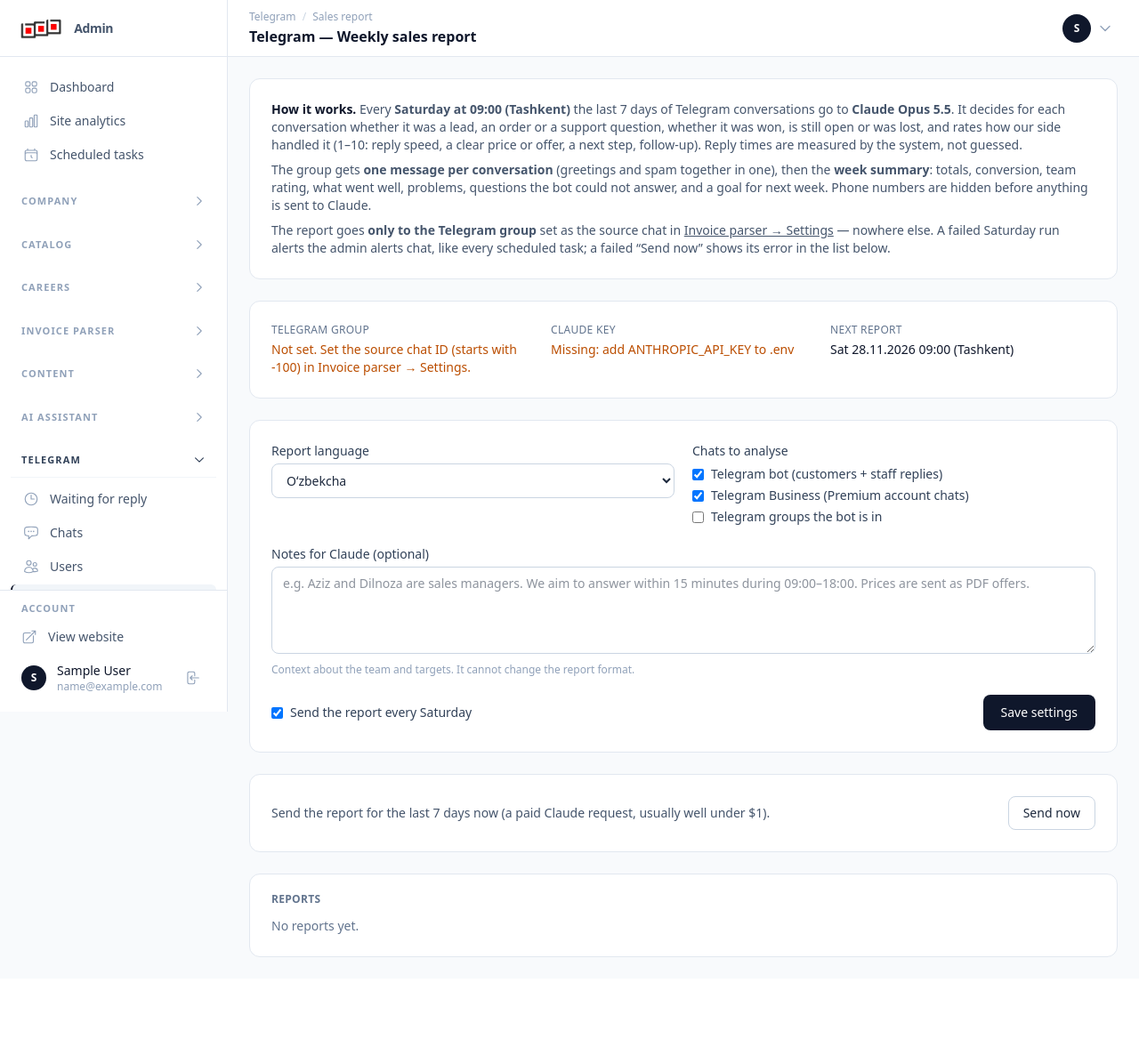
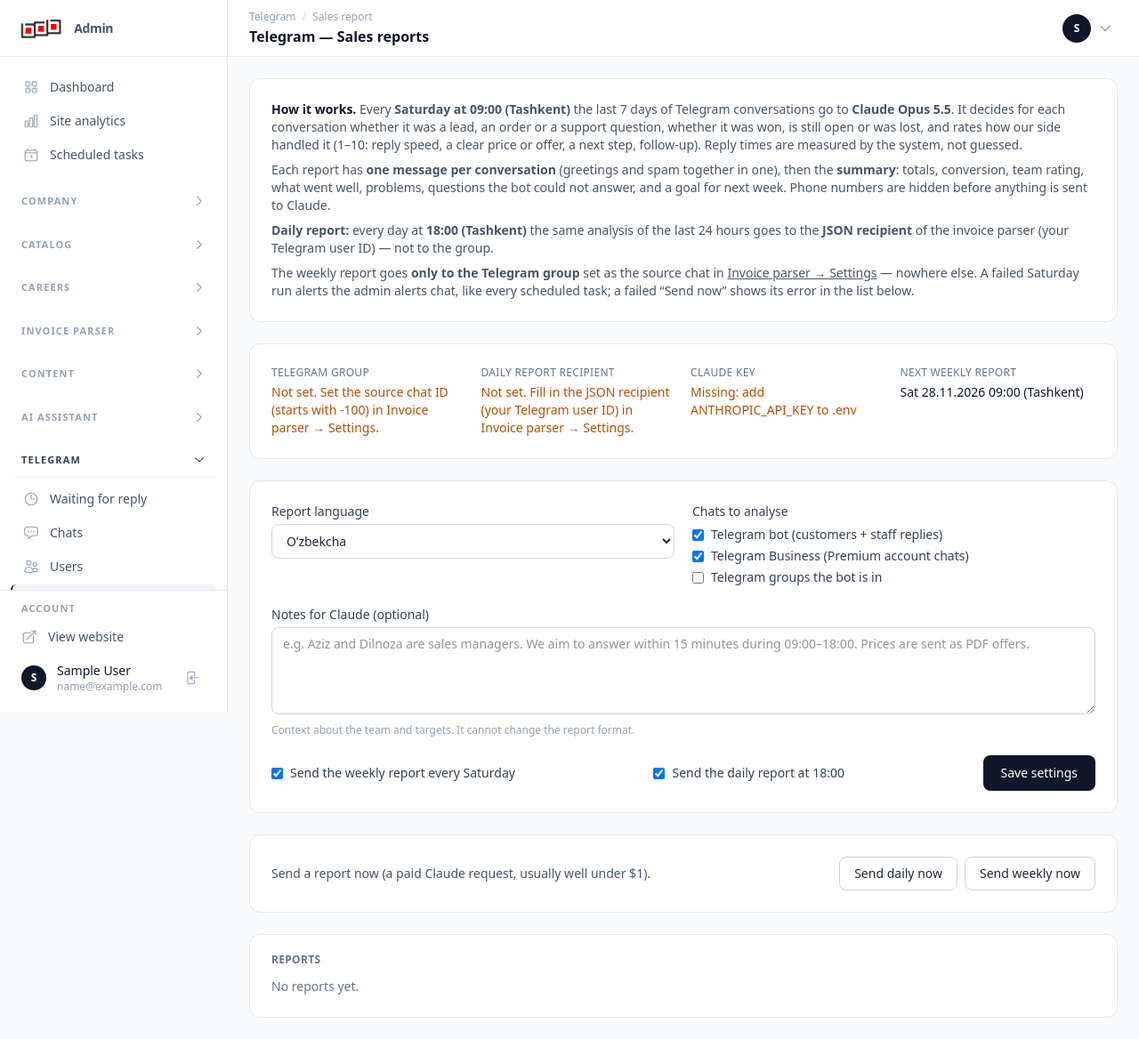
Before and after one commit to bdbcommerce/bdb, a Laravel app: page /admin/sales-report in a window 1280 px wide. Shown: the whole page at 89% size. Before the commit the page ends 1076 px from the top, so only its background shows below. Run offline with Laravel 12, Linux system fonts and the light colour scheme; the visitor is signed in with stand-in values (Sample User, id 1); data that the repository does not hold is empty; style sheets or scripts are compiled from the project's sources; parts of the project's set-up code (start-up, migrations or seed data) failed here and were passed over; some libraries are stand-ins or nearby versions.

Commit message:
Daily sales report at 18:00 Tashkent to the invoice JSON recipient
sales:weekly-report --daily (task sales-report-daily): last 24 hours, same
Claude Opus 5.5 analysis, sent only to the invoice parser JSON recipient
(never the invoice chat or the source group). Daily switch, Send daily now,
period week|day on reports, day labels and prompt placeholders.
Scheduler passes true flags as bare --flag.

Co-Authored-By: Claude Opus 5.5 <noreply@anthropic.com>

```diff
--- a/app/Http/Controllers/Admin/SalesReportController.php
+++ b/app/Http/Controllers/Admin/SalesReportController.php
@@ -19,6 +19,8 @@ class SalesReportController extends Controller
             'settings' => SalesReportSetting::current(),
             'reports' => SalesReport::latest('id')->paginate(20),
             'chatId' => SalesReportSetting::chatId(),
+            'dailyChatId' => SalesReportSetting::dailyChatId(),
+            'nextDaily' => ScheduledTasks::nextRun('sales-report-daily'),
             'sourceChatId' => InvoiceParserSetting::current()->source_chat_id,
             'hasKey' => filled(InvoiceParserSetting::current()->apiKey()),
             'nextRun' => ScheduledTasks::nextRun('sales-report'),
@@ -30,6 +32,7 @@ class SalesReportController extends Controller
     {
         $data = $request->validate([
             'enabled' => ['boolean'],
+            'daily_enabled' => ['boolean'],
             'language' => ['required', Rule::in(array_keys(SalesReportSetting::LANGUAGES))],
             'channels' => ['required', 'array', 'min:1'],
             'channels.*' => [Rule::in(array_keys(SalesReportSetting::CHANNELS))],
@@ -38,6 +41,7 @@ class SalesReportController extends Controller
 
         SalesReportSetting::current()->update([
             'enabled' => $request->boolean('enabled'),
+            'daily_enabled' => $request->boolean('daily_enabled'),
             'language' => $data['language'],
             'channels' => array_values(array_unique($data['channels'])),
             'instructions' => $data['instructions'] ?? null,
@@ -48,13 +52,17 @@ class SalesReportController extends Controller
 
     public function run(Request $request)
     {
-        if (! SalesReportSetting::chatId()) {
+        $daily = $request->input('period') === 'day';
+        if ($daily && ! SalesReportSetting::dailyChatId()) {
+            return back()->withErrors(['run' => 'Set the daily report recipient first: the JSON recipient (your Telegram user ID) in Invoice parser → Settings.']);
+        }
+        if (! $daily && ! SalesReportSetting::chatId()) {
             return back()->withErrors(['run' => 'Set the Telegram group first: the source chat ID in Invoice parser → Settings (a group ID, starts with -100).']);
         }
-        $error = ScheduledTasks::runNow('sales-report', $request->user()?->id);
+        $error = ScheduledTasks::runNow($daily ? 'sales-report-daily' : 'sales-report', $request->user()?->id);
 
         return $error ? back()->withErrors(['run' => $error])
-            : back()->with('success', 'The report is being prepared: Claude needs a few minutes, then the messages appear in the group. Refresh this page to see it.');
+            : back()->with('success', 'The '.($daily ? 'daily' : 'weekly').' report is being prepared: Claude needs a few minutes, then the messages appear in '.($daily ? 'the JSON recipient\'s chat' : 'the group').'. Refresh this page to see it.');
     }
 
     public function show(SalesReport $salesReport)
--- a/app/Models/SalesReport.php
+++ b/app/Models/SalesReport.php
@@ -6,7 +6,7 @@ use Illuminate\Database\Eloquent\Builder;
 use Illuminate\Database\Eloquent\MassPrunable;
 use Illuminate\Database\Eloquent\Model;
 
-/** One weekly sales report (App\Services\SalesReport\SalesReporter). Kept a year. */
+/** One weekly or daily (period week | day) sales report (App\Services\SalesReport\SalesReporter). Kept a year. */
 class SalesReport extends Model
 {
     use MassPrunable;
@@ -14,7 +14,7 @@ class SalesReport extends Model
     public const KEEP_DAYS = 365;
 
     protected $fillable = [
-        'period_start', 'period_end', 'trigger', 'status', 'chat_id', 'conversations', 'report', 'html', 'message_ids',
+        'period', 'period_start', 'period_end', 'trigger', 'status', 'chat_id', 'conversations', 'report', 'html', 'message_ids',
         'model', 'input_tokens', 'output_tokens', 'cost_usd', 'error',
     ];
 
--- a/app/Models/SalesReportSetting.php
+++ b/app/Models/SalesReportSetting.php
@@ -7,7 +7,8 @@ use Throwable;
 
 /**
  * Weekly sales report settings (singleton). Admin → Telegram → Sales report.
- * The report always goes to the invoice parser's source group (InvoiceParserSetting::source_chat_id) — nowhere else.
+ * The weekly report always goes to the invoice parser's source group (InvoiceParserSetting::source_chat_id) — nowhere else;
+ * the daily report goes to the invoice parser's JSON recipient (json_chat_id, usually a user ID).
  */
 class SalesReportSetting extends Model
 {
@@ -20,11 +21,11 @@ class SalesReportSetting extends Model
 
     public const DEFAULT_CHANNELS = ['telegram', 'business'];
 
-    protected $fillable = ['enabled', 'language', 'channels', 'instructions'];
+    protected $fillable = ['enabled', 'daily_enabled', 'language', 'channels', 'instructions'];
 
     protected function casts(): array
     {
-        return ['enabled' => 'boolean', 'channels' => 'array'];
+        return ['enabled' => 'boolean', 'daily_enabled' => 'boolean', 'channels' => 'array'];
     }
 
     public static function current(): self
@@ -32,7 +33,7 @@ class SalesReportSetting extends Model
         try {
             return static::firstOrCreate(['id' => 1])->refresh();
         } catch (Throwable) {
-            return new static(['enabled' => false]);
+            return new static(['enabled' => false, 'daily_enabled' => false]);
         }
     }
 
@@ -56,4 +57,20 @@ class SalesReportSetting extends Model
 
         return str_starts_with($id, '-') ? $id : null;
     }
+
+    /** The daily report's recipient: the invoice parser's JSON recipient — never the invoice (accountants') chat or the source group. */
+    public static function dailyChatId(): ?string
+    {
+        $settings = InvoiceParserSetting::current();
+        $id = trim((string) $settings->json_chat_id);
+
+        // Not the invoice chat and not the source group (that one gets the weekly report): settings saved before the rules.
+        return $id !== '' && ! in_array($id, [trim((string) $settings->target_chat_id), trim((string) $settings->source_chat_id)], true) ? $id : null;
+    }
+
+    /** Where a report of this period ('week' | 'day') goes. */
+    public static function chatFor(string $period): ?string
+    {
+        return $period === 'day' ? self::dailyChatId() : self::chatId();
+    }
 }
--- a/app/Services/Scheduling/ScheduledTasks.php
+++ b/app/Services/Scheduling/ScheduledTasks.php
@@ -77,6 +77,14 @@ final class ScheduledTasks
                 'description' => 'Claude Opus 5.5 analyses the last 7 days of Telegram sales chats (leads, orders, results, team rating) and posts one message per conversation plus a summary to the invoice parser\'s source group.',
                 'command' => 'sales:weekly-report', 'parameters' => [],
                 'cron' => '0 9 * * 6', 'timezone' => 'Asia/Tashkent', 'every' => 'Saturday 09:00 (Tashkent)',
+                'overlap' => 120, 'background' => true, 'exclusive' => true, 'max_minutes' => 120,
+                'manual_parameters' => ['--manual' => true],
+            ],
+            'sales-report-daily' => [
+                'label' => 'Daily sales report',
+                'description' => 'Claude Opus 5.5 analyses the last 24 hours of Telegram sales chats and sends one message per conversation plus a summary to the invoice parser\'s JSON recipient (a Telegram user ID).',
+                'command' => 'sales:weekly-report', 'parameters' => ['--daily' => true],
+                'cron' => '0 18 * * *', 'timezone' => 'Asia/Tashkent', 'every' => 'Daily at 18:00 (Tashkent)',
                 'overlap' => 120, 'background' => true, 'exclusive' => true, 'max_minutes' => 120,
                 'manual_parameters' => ['--manual' => true],
             ],
@@ -253,7 +261,11 @@ final class ScheduledTasks
     {
         $out = [];
         foreach ($parameters as $name => $value) {
-            str_starts_with((string) $name, '--') ? $out[$name] = $value : $out[] = $value;
+            if ($value === true) {
+                $out[] = $name; // a flag (--daily): Laravel would write --daily="1", which a flag refuses
+            } else {
+                str_starts_with((string) $name, '--') ? $out[$name] = $value : $out[] = $value;
+            }
         }
 
         return $out;
@@ -269,7 +281,9 @@ final class ScheduledTasks
 
         $args = [];
         foreach ($task['parameters'] as $name => $value) {
-            if (str_starts_with((string) $name, '--')) {
+            if ($value === true) {
+                $args[] = $name;
+            } elseif (str_starts_with((string) $name, '--')) {
                 foreach ((array) $value as $v) {
                     $args[] = $name.'="'.$v.'"';
                 }
--- a/resources/views/admin/sales-report/index.blade.php
+++ b/resources/views/admin/sales-report/index.blade.php
@@ -1,6 +1,6 @@
 @extends('admin.layout')
 @section('title', 'Sales report')
-@section('heading', 'Telegram — Weekly sales report')
+@section('heading', 'Telegram — Sales reports')
 
 @php
     $input = 'w-full border border-slate-300 rounded-lg px-3 py-2 text-sm focus:outline-none focus:ring-2 focus:ring-slate-400';
@@ -12,11 +12,12 @@
 <div class="w-full space-y-6">
     <div class="bg-white border border-slate-200 rounded-xl p-6 text-sm text-slate-600 space-y-2">
         <p><b class="text-slate-900">How it works.</b> Every <b>Saturday at 09:00 (Tashkent)</b> the last 7 days of Telegram conversations go to <b>Claude Opus 5.5</b>. It decides for each conversation whether it was a lead, an order or a support question, whether it was won, is still open or was lost, and rates how our side handled it (1–10: reply speed, a clear price or offer, a next step, follow-up). Reply times are measured by the system, not guessed.</p>
-        <p>The group gets <b>one message per conversation</b> (greetings and spam together in one), then the <b>week summary</b>: totals, conversion, team rating, what went well, problems, questions the bot could not answer, and a goal for next week. Phone numbers are hidden before anything is sent to Claude.</p>
-        <p>The report goes <b>only to the Telegram group</b> set as the source chat in <a href="{{ route('admin.invoice-parser.edit') }}" class="underline">Invoice parser → Settings</a> — nowhere else. A failed Saturday run alerts the admin alerts chat, like every scheduled task; a failed “Send now” shows its error in the list below.</p>
+        <p>Each report has <b>one message per conversation</b> (greetings and spam together in one), then the <b>summary</b>: totals, conversion, team rating, what went well, problems, questions the bot could not answer, and a goal for next week. Phone numbers are hidden before anything is sent to Claude.</p>
+        <p><b>Daily report:</b> every day at <b>18:00 (Tashkent)</b> the same analysis of the last 24 hours goes to the <b>JSON recipient</b> of the invoice parser (your Telegram user ID) — not to the group.</p>
+        <p>The weekly report goes <b>only to the Telegram group</b> set as the source chat in <a href="{{ route('admin.invoice-parser.edit') }}" class="underline">Invoice parser → Settings</a> — nowhere else. A failed Saturday run alerts the admin alerts chat, like every scheduled task; a failed “Send now” shows its error in the list below.</p>
     </div>
 
-    <div class="bg-white border border-slate-200 rounded-xl p-6 grid gap-4 sm:grid-cols-3 text-sm" data-status>
+    <div class="bg-white border border-slate-200 rounded-xl p-6 grid gap-4 sm:grid-cols-2 lg:grid-cols-4 text-sm" data-status>
         <div>
             <p class="text-xs text-slate-500 uppercase tracking-wide">Telegram group</p>
             @if ($chatId)
@@ -26,11 +27,20 @@
             @endif
         </div>
         <div>
+            <p class="text-xs text-slate-500 uppercase tracking-wide">Daily report recipient</p>
+            @if ($dailyChatId)
+                <p class="font-mono text-slate-900 mt-1">{{ $dailyChatId }}</p>
+                <p class="text-xs text-slate-500 mt-1">Next: {{ $settings->daily_enabled && $nextDaily ? $nextDaily->copy()->setTimezone('Asia/Tashkent')->format('D d.m H:i') : 'switched off' }}</p>
+            @else
+                <p class="text-amber-700 mt-1">Not set. Fill in the JSON recipient (your Telegram user ID) in Invoice parser → Settings.</p>
+            @endif
+        </div>
+        <div>
             <p class="text-xs text-slate-500 uppercase tracking-wide">Claude key</p>
             <p class="mt-1 {{ $hasKey ? 'text-slate-900' : 'text-amber-700' }}">{{ $hasKey ? 'Set (ANTHROPIC_API_KEY)' : 'Missing: add ANTHROPIC_API_KEY to .env' }}</p>
         </div>
         <div>
-            <p class="text-xs text-slate-500 uppercase tracking-wide">Next report</p>
+            <p class="text-xs text-slate-500 uppercase tracking-wide">Next weekly report</p>
             <p class="text-slate-900 mt-1">{{ $settings->enabled && $nextRun ? $nextRun->copy()->setTimezone('Asia/Tashkent')->format('D d.m.Y H:i').' (Tashkent)' : 'Switched off' }}</p>
             @if ($lastRun)
                 <p class="text-xs text-slate-500 mt-1">Last run: {{ $lastRun->started_at->copy()->setTimezone('Asia/Tashkent')->format('d.m.Y H:i') }} — {{ $lastRun->state() }}</p>
@@ -68,21 +78,32 @@
         <div class="flex flex-wrap items-center justify-between gap-4">
             <label class="flex items-center gap-2 text-sm font-medium text-slate-700">
                 <input type="checkbox" name="enabled" value="1" @checked(old('enabled', $settings->enabled)) class="rounded border-slate-300">
-                Send the report every Saturday
+                Send the weekly report every Saturday
+            </label>
+            <label class="flex items-center gap-2 text-sm font-medium text-slate-700">
+                <input type="checkbox" name="daily_enabled" value="1" @checked(old('daily_enabled', $settings->daily_enabled)) class="rounded border-slate-300">
+                Send the daily report at 18:00
             </label>
             <button type="submit" class="bg-slate-900 text-white text-sm font-medium rounded-lg px-5 py-2.5 hover:bg-slate-700 transition-colors">Save settings</button>
         </div>
     </form>
 
-    <form method="POST" action="{{ route('admin.sales-report.run') }}" class="bg-white border border-slate-200 rounded-xl p-6 flex flex-wrap items-center justify-between gap-3"
-          onsubmit="return confirm('Analyse the last 7 days now and post the report to the Telegram group? This is a paid Claude request.')">
-        @csrf
+    <div class="bg-white border border-slate-200 rounded-xl p-6 flex flex-wrap items-center justify-between gap-3">
         <div class="text-sm text-slate-600">
-            <p>Send the report for the last 7 days now (a paid Claude request, usually well under $1).</p>
+            <p>Send a report now (a paid Claude request, usually well under $1).</p>
             @error('run')<p class="text-xs text-red-600 mt-1">{{ $message }}</p>@enderror
         </div>
-        <button type="submit" class="text-sm font-medium rounded-lg px-4 py-2 border border-slate-300 hover:border-slate-500">Send now</button>
-    </form>
+        <div class="flex flex-wrap gap-2">
+            <form method="POST" action="{{ route('admin.sales-report.run') }}" onsubmit="return confirm('Analyse the last 24 hours now and send the report to the JSON recipient? This is a paid Claude request.')">
+                @csrf <input type="hidden" name="period" value="day">
+                <button type="submit" class="text-sm font-medium rounded-lg px-4 py-2 border border-slate-300 hover:border-slate-500">Send daily now</button>
+            </form>
+            <form method="POST" action="{{ route('admin.sales-report.run') }}" onsubmit="return confirm('Analyse the last 7 days now and post the report to the Telegram group? This is a paid Claude request.')">
+                @csrf <input type="hidden" name="period" value="week">
+                <button type="submit" class="text-sm font-medium rounded-lg px-4 py-2 border border-slate-300 hover:border-slate-500">Send weekly now</button>
+            </form>
+        </div>
+    </div>
 
     <div class="bg-white border border-slate-200 rounded-xl overflow-hidden">
         <h2 class="px-6 pt-5 pb-3 text-xs font-semibold text-slate-500 uppercase tracking-wide">Reports</h2>
@@ -97,7 +118,7 @@
                     <tbody class="divide-y divide-slate-100">
                         @foreach ($reports as $report)
                             <tr data-report="{{ $report->id }}">
-                                <td class="px-6 py-2 whitespace-nowrap">{{ $report->period_start->copy()->setTimezone('Asia/Tashkent')->format('d.m H:i') }} – {{ $report->period_end->copy()->setTimezone('Asia/Tashkent')->format('d.m.Y H:i') }}<span class="text-xs text-slate-400"> · {{ $report->trigger }}</span></td>
+                                <td class="px-6 py-2 whitespace-nowrap">{{ $report->period_start->copy()->setTimezone('Asia/Tashkent')->format('d.m H:i') }} – {{ $report->period_end->copy()->setTimezone('Asia/Tashkent')->format('d.m.Y H:i') }}<span class="text-xs text-slate-400"> · {{ $report->period === 'day' ? 'daily' : 'weekly' }} · {{ $report->trigger }}</span></td>
                                 <td class="px-3 py-2"><span class="text-xs rounded px-2 py-0.5 {{ $badge[$report->status] ?? '' }}">{{ $report->status }}</span>
                                     @if ($report->error)<p class="text-xs text-red-600 mt-1 max-w-md">{{ \Illuminate\Support\Str::limit($report->error, 160) }}</p>@endif</td>
                                 <td class="px-3 py-2">{{ $report->conversations }}</td>
--- a/resources/views/admin/sales-report/show.blade.php
+++ b/resources/views/admin/sales-report/show.blade.php
@@ -1,6 +1,6 @@
 @extends('admin.layout')
 @section('title', 'Sales report')
-@section('heading', 'Sales report — '.$report->period_end->copy()->setTimezone('Asia/Tashkent')->format('d.m.Y'))
+@section('heading', ($report->period === 'day' ? 'Daily' : 'Weekly').' sales report — '.$report->period_end->copy()->setTimezone('Asia/Tashkent')->format('d.m.Y'))
 
 @section('content')
 <div class="w-full space-y-4">
```
Also changed, not shown: app/Console/Commands/SalesWeeklyReport.php (+12 -7 lines), app/Services/SalesReport/SalesReporter.php (+36 -17 lines), resources/prompts/sales-report.md (+4 -4 lines), tests/Feature/SalesReportDailyTest.php (added, +248 -0 lines), tests/Feature/SalesReportTest.php (+57 -1 lines), tests/Feature/ScheduledTasksTest.php (+2 -1 lines), database/migrations/2026_11_22_110000_add_daily_sales_report.php (added).
